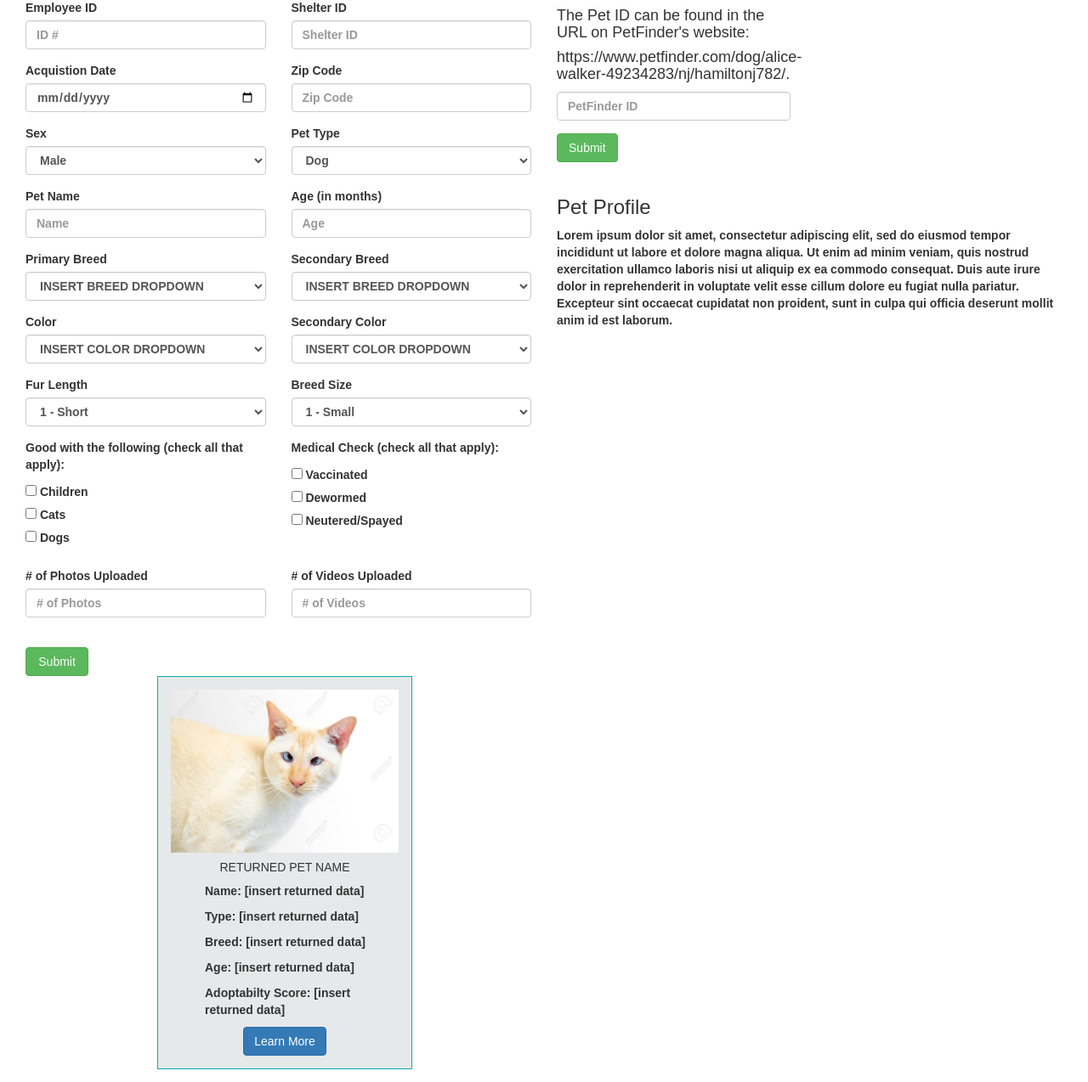
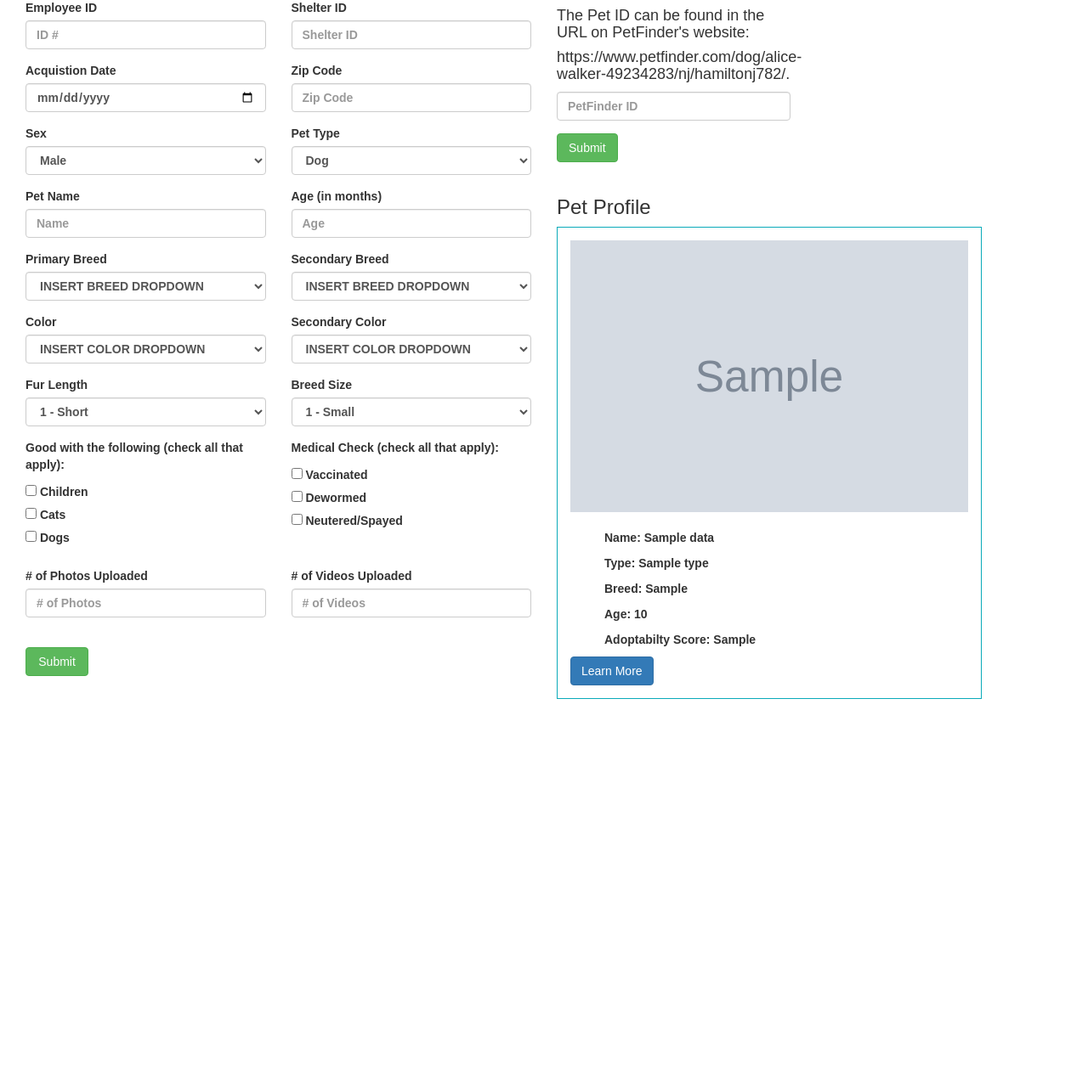
Before and after one commit to mpasricha1/Petfinder-Project, a Flask app: template PetfinderApp/app/templates/tool2.html in a window 1280 px wide. Shown: the part 237-1511 px from the top of the page at 85% size. After the commit the page ends 1060 px from the top, so only its background shows below. Run offline with Flask 2, Linux system fonts and the light colour scheme; the template is opened without the code that fills it: most values are stand-ins (such as "Sample title", 1, 10 or a date in 2020); grey boxes marked "Sample" are stand-in pictures; parts of the project's set-up code (start-up, migrations or seed data) failed here and were passed over; some libraries are stand-ins or nearby versions.

Commit message:
Added Data to the card

```diff
--- a/PetfinderApp/app/routes.py
+++ b/PetfinderApp/app/routes.py
@@ -3,10 +3,9 @@ from flask.json import jsonify
 import config
 import threading
 import time
-import numpy as np
 from dbConnector import dbConnector
 from neuralNetwork import petfinderNeuralNetwork
-from tasks import apiThread, apiSearchAnimal
+from tasks import apiThread, apiSearchAnimal, prepDataForProfile
 from app import app
 
 clientID1 = config.API_KEY_1
@@ -42,10 +41,7 @@ def index():
 	updateList = []
 
 	testData = db.getTestData()
-	print(testData)
-
 	proccessedData = neuralNetwork.predict(testData,0)
-	print(proccessedData)
 
 
 	for i,j in zip(proccessedData, testData):
@@ -55,8 +51,6 @@ def index():
 
 		record["id"] = id
 		record["score"] = score
-
-		print(record)
 		updateList.append(record)
 	print(updateList)
 	return render_template("index.html")
@@ -88,7 +82,7 @@ def tool():
 		empid = request.form.get("inputEmpID")
 
 
-	return render_template("tool2.html")
+	return render_template("tool2.html", data=None)
 
 @app.route("/analytics", methods=["GET"])
 def analytics():
@@ -110,11 +104,10 @@ def searchanimal():
 		petId = request.form.get("inputPetID")
 		testData = apiSearchAnimal(clientID5,clientSecret5,tokenURL,db,petId)
 		proccessedData = neuralNetwork.predict(testData,1)
-		print(proccessedData)
-		score = np.argmax(proccessedData[0], axis=0)
-		testData["adoption_speed"] = score
+		testData = prepDataForProfile(testData,db,proccessedData)
 
-		return jsonify(testData)
+		print(testData)
+		return render_template("tool2.html", data=testData)
 
 
 	return redirect('/tool')
--- a/PetfinderApp/app/static/css/style.css
+++ b/PetfinderApp/app/static/css/style.css
@@ -55,13 +55,13 @@ body {
 /* Card Image size */
 .card-img-top {
     width: 100%;
-    height: 15vw;
+    height: 25vw;
     object-fit: cover;
 }
 
 .card {
     border: .5px solid #0aaab9;
-    background-color: #E6E9E9;
+    /*background-color: #E6E9E9;*/
     padding: 15px;
     margin-bottom: 15px;
     margin-bottom: $card-deck-margin;
@@ -70,12 +70,12 @@ body {
 
 .hiw-card {
     border: 1px solid #ccc;
-    background-color: #E6E9E9;
+    /*background-color: #E6E9E9;*/
     padding: 10px;
     margin-bottom: 10px;
 }
 .cardQuote {
-    background-color: #ccc;
+    /*background-color: #ccc;*/
     padding: 0px;
     margin-bottom: 5px;
     text-align: "center";
--- a/PetfinderApp/app/templates/tool2.html
+++ b/PetfinderApp/app/templates/tool2.html
@@ -228,26 +228,27 @@
 				<div class="col-md-6">
 					<br>
 					<h3>Pet Profile</h3>
-					<p> Lorem ipsum dolor sit amet, consectetur adipiscing elit, sed do eiusmod tempor incididunt ut labore et dolore magna aliqua. Ut enim ad minim veniam, quis nostrud exercitation ullamco laboris nisi ut aliquip ex ea commodo consequat. Duis aute irure dolor in reprehenderit in voluptate velit esse cillum dolore eu fugiat nulla pariatur. Excepteur sint occaecat cupidatat non proident, sunt in culpa qui officia deserunt mollit anim id est laborum.</p>
+					<div class="card" style="width: 50rem;">
+				  	<img class="card-img-top" src="{{ data['photo1_med'] }}" alt="Cutie Patootie">
+				  	<div class="card-body">
+					    <!-- <h5 class="card-title">{{ data["name"] }}</h5> -->
+					    <br>
+					    <ul align="left">
+					    	<p>Name: {{ data["name"] }}<p>
+					    	<p>Type: {{ data["type"] }}<p>
+					    	<p>Breed: {{ data["breed1"] }}<p>
+					    	<p>Age: {{ data["age"] }}<p>
+					    	<p>Adoptabilty Score: {{ data["adoption_speed"] }}<p>
+					    </ul>
+					    <a href="{{ data['url'] }}" class="btn btn-primary">Learn More</a>
+					</div>
+				</div>
 				</div>
 			</div>
 		</div>
 		<div class="container-fluid">
 			<div class="col-md-6" align="center">
-				<div class="card" style="width: 30rem;">
-				  	<img class="card-img-top" src="../static/photos/crossed-eyes_cat.jpg" alt="Cutie Patootie">
-				  	<div class="card-body">
-					    <h5 class="card-title">RETURNED PET NAME</h5>
-					    <ul align="left">
-					    	<p>Name: [insert returned data]<p>
-					    	<p>Type: [insert returned data]<p>
-					    	<p>Breed: [insert returned data]<p>
-					    	<p>Age: [insert returned data]<p>
-					    	<p>Adoptabilty Score: [insert returned data]<p>
-					    </ul>
-					    <a href="[insert returned data]" class="btn btn-primary">Learn More</a>
-					</div>
-				</div>
+
 			</div>
 		</div>
 	</div>
--- a/PetfinderApp/neuralNetwork.py
+++ b/PetfinderApp/neuralNetwork.py
@@ -39,7 +39,7 @@ class petfinderNeuralNetwork:
 
 		self.model.compile(optimizer="adam", loss="categorical_crossentropy", metrics=["accuracy"])
 
-		self.model.fit(X_train_scaled, y_train_categorical, epochs=250, shuffle=True, verbose=2)
+		self.model.fit(X_train_scaled, y_train_categorical, epochs=1, shuffle=True, verbose=2)
 
 	def trainNetworkNonKaggle(self):
 		df = pd.DataFrame(self.data)
@@ -69,7 +69,7 @@ class petfinderNeuralNetwork:
 
 		self.model.compile(optimizer="adam", loss="categorical_crossentropy", metrics=["accuracy"])
 
-		self.model.fit(X_train_scaled, y_train_categorical, epochs=250, shuffle=True, verbose=2)
+		self.model.fit(X_train_scaled, y_train_categorical, epochs=1, shuffle=True, verbose=2)
 
 
 	def predict(self, predictData, dfType):
```
Also changed, not shown: PetfinderApp/tasks.py (+25 -0 lines).
